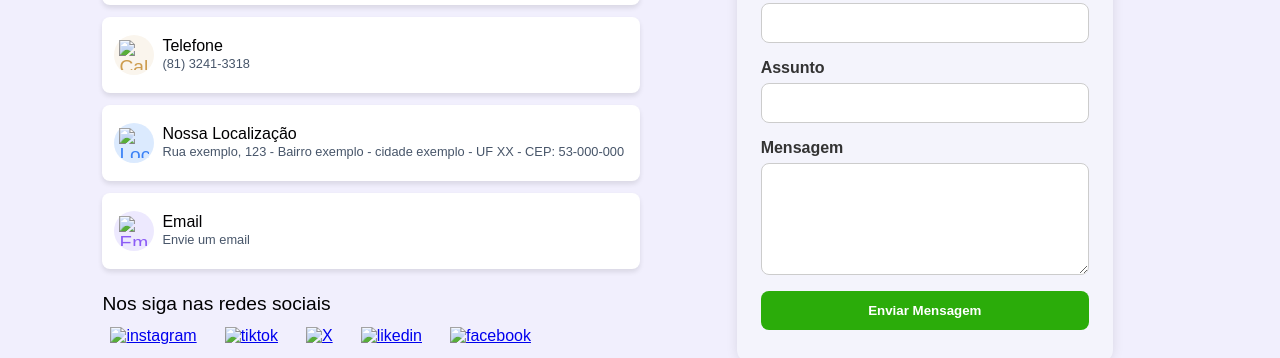
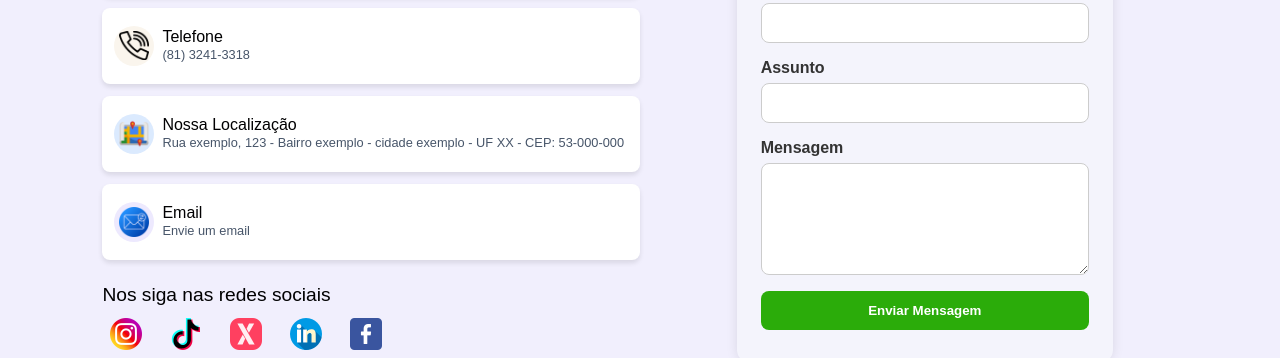
Before and after one commit to rubervalbrasileiro/credenciais, a plain HTML site: page index.html in a window 1280 px wide. Shown: the part 594-952 px from the top of the page. Drawn offline with Linux system fonts and the light colour scheme.

Commit message:
Fix: atualizando conteúdo no index.html

```diff
--- a/index.html
+++ b/index.html
@@ -11,7 +11,7 @@
   <header>
     <nav id="navbar">
       <img
-        src="img/logo-dark.png"
+        src="src/img/logo-dark.png"
         alt="Logo"
         class="logo"
       >
@@ -91,7 +91,7 @@
         class="contact-card whatsapp"
         >
         <div class="card-icon">
-          <img src="icons/whatsapp_15015928.png" alt="Whatsapp">
+          <img src="src/img/icons/whatsapp_15015928.png" alt="Whatsapp">
         </div>
         <div class="card-infos">
           <p>
@@ -109,7 +109,7 @@
         class="contact-card phone"
         >
         <div class="card-icon">
-          <img src="icons/call_1062678.png" alt="Call">
+          <img src="src/img/icons/call_1062678.png" alt="Call">
         </div>
         <div class="card-infos">
           <p>
@@ -127,7 +127,7 @@
         class="contact-card location"
         >
         <div class="card-icon">
-          <img src="icons/map_5113933.png" alt="Localização">
+          <img src="src/img/icons/map_5113933.png" alt="Localização">
         </div>
         <div class="card-infos">
           <p>
@@ -145,7 +145,7 @@
         class="contact-card email"
         >
         <div class="card-icon">
-          <img src="icons/exchange-mails_10506086.png" alt="Email">
+          <img src="src/img/icons/exchange-mails_10506086.png" alt="Email">
         </div>
         <div class="card-infos">
           <p>
@@ -166,27 +166,27 @@
 
         <a href="https://www.instagram.com/"
         class="instagram">
-        <img src="icons/social_15707749.png" alt="instagram">
+        <img src="src/img/icons/social_15707749.png" alt="instagram">
         </a>
 
         <a href="https://www.tiktok.com/login"
         class="tiktok">
-        <img src="icons/tik-tok_3046126.png" alt="tiktok">
+        <img src="src/img/icons/tik-tok_3046126.png" alt="tiktok">
         </a>
 
         <a href="https://x.com/"
         class="x">
-        <img src="icons/letter-x_12452342.png" alt="X">
+        <img src="src/img/icons/letter-x_12452342.png" alt="X">
         </a>
 
         <a href="https://www.linkedin.com/"
         class="likedin">
-        <img src="icons/linkedin_1377213.png" alt="likedin">
+        <img src="src/img/icons/linkedin_1377213.png" alt="likedin">
         </a>
 
         <a href="https://www.facebook.com/?locale=pt_BR"
         class="facebook">
-        <img src="icons/facebook_3536394.png" alt="facebook">
+        <img src="src/img/icons/facebook_3536394.png" alt="facebook">
         </a>
 
         </div>
@@ -264,7 +264,7 @@
 
 <footer>
   <img
-    src="img/logo-light.png"
+    src="src/img/logo-light.png"
     alt="Logo"
     class="footer-logo"
     >
```
